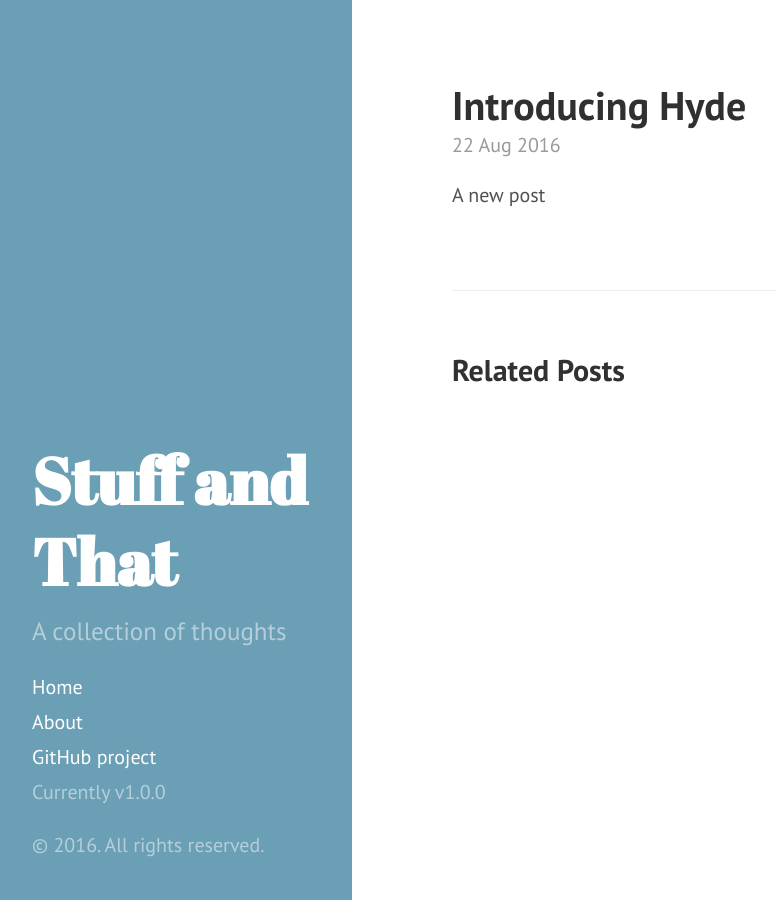
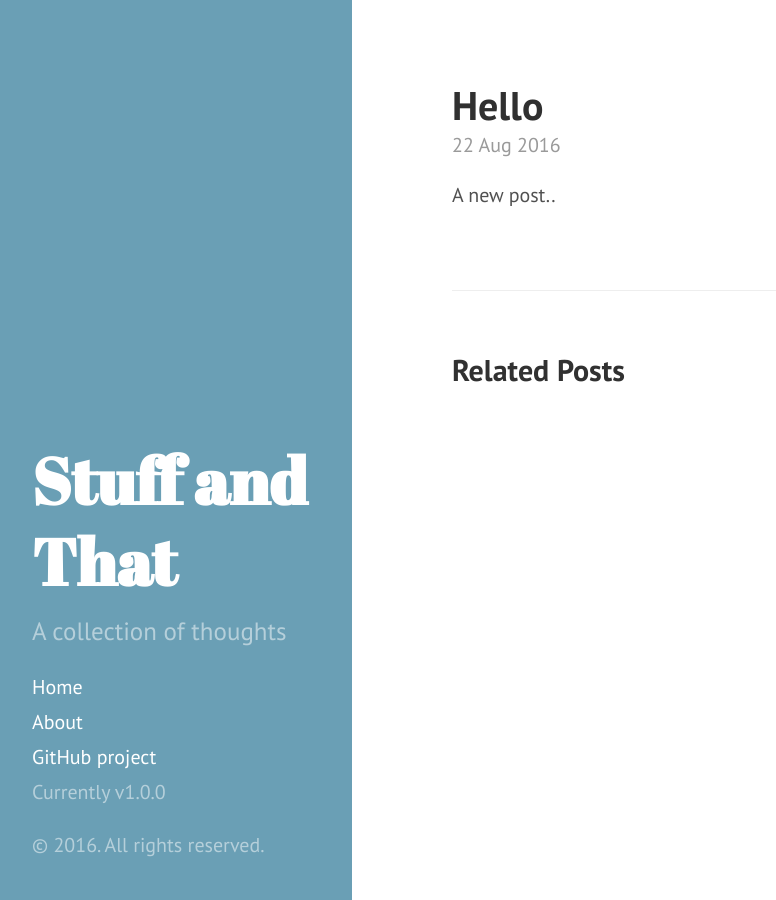
Before and after one commit to nkerkin/nkerkin.github.io, a Jekyll site: the page built from _posts/2016-08-22-hello-world.md, in a window 1280 px wide. Shown: the whole page, without its empty margins (8-784 px from the left). Built offline with Jekyll 4.4.1, drawn with Linux system fonts in a browser that asks for light colours; comment, search, counter and statistics services are not loaded; part of the change alters nothing that is shown.

Commit message:
Add disqus

```diff
--- a/_config.yml
+++ b/_config.yml
@@ -35,6 +35,6 @@ version:  1.0.0
 # github:
 #   repo: nkerkin/nkerkin.github.io
 
-repository: nkerkin/nkerkin.github.io
+#repository: nkerkin/nkerkin.github.io
 
 encoding: utf-8
--- /dev/null
+++ b/_includes/disqus.html
@@ -0,0 +1,24 @@
+<div id="disqus_thread"></div>
+<script>
+
+{% if page.comments %}
+
+/**
+ *  RECOMMENDED CONFIGURATION VARIABLES: EDIT AND UNCOMMENT THE SECTION BELOW TO INSERT DYNAMIC VALUES FROM YOUR PLATFORM OR CMS.
+ *  LEARN WHY DEFINING THESE VARIABLES IS IMPORTANT: https://disqus.com/admin/universalcode/#configuration-variables */
+
+var disqus_config = function () {
+    this.page.url = "{{ page.url }}";  // Replace PAGE_URL with your page's canonical URL variable
+    this.page.identifier = "{{ page.id }}"; // Replace PAGE_IDENTIFIER with your page's unique identifier variable
+};
+
+(function() { // DON'T EDIT BELOW THIS LINE
+    var d = document, s = d.createElement('script');
+    s.src = '//blog-kerk-in.disqus.com/embed.js';
+    s.setAttribute('data-timestamp', +new Date());
+    (d.head || d.body).appendChild(s);
+})();
+</script>
+<noscript>Please enable JavaScript to view the <a href="https://disqus.com/?ref_noscript">comments powered by Disqus.</a></noscript>
+
+{% endif %}
--- a/_includes/sidebar.html
+++ b/_includes/sidebar.html
@@ -26,7 +26,7 @@
         {% endif %}
       {% endfor %}
 
-      <a class="sidebar-nav-item" href="https://github.com/{{ site.repository }}">GitHub project</a>
+      <a class="sidebar-nav-item" href="https://github.com/nkerkin/nkerkin.github.io">GitHub project</a>
       <span class="sidebar-nav-item">Currently v{{ site.version }}</span>
     </nav>
 
--- a/_layouts/post.html
+++ b/_layouts/post.html
@@ -7,6 +7,8 @@ layout: default
   <span class="post-date">{{ page.date | date_to_string }}</span>
   {{ content }}
 </div>
+
+{% include disqus.html %}
 
 <div class="related">
   <h2>Related Posts</h2>
--- a/_posts/2016-08-22-hello-world.md
+++ b/_posts/2016-08-22-hello-world.md
@@ -1,6 +1,7 @@
 ---
 layout: post
-title: Introducing Hyde
+title: Hello
+comments: true
 ---
 
-A new post
+A new post..
```
